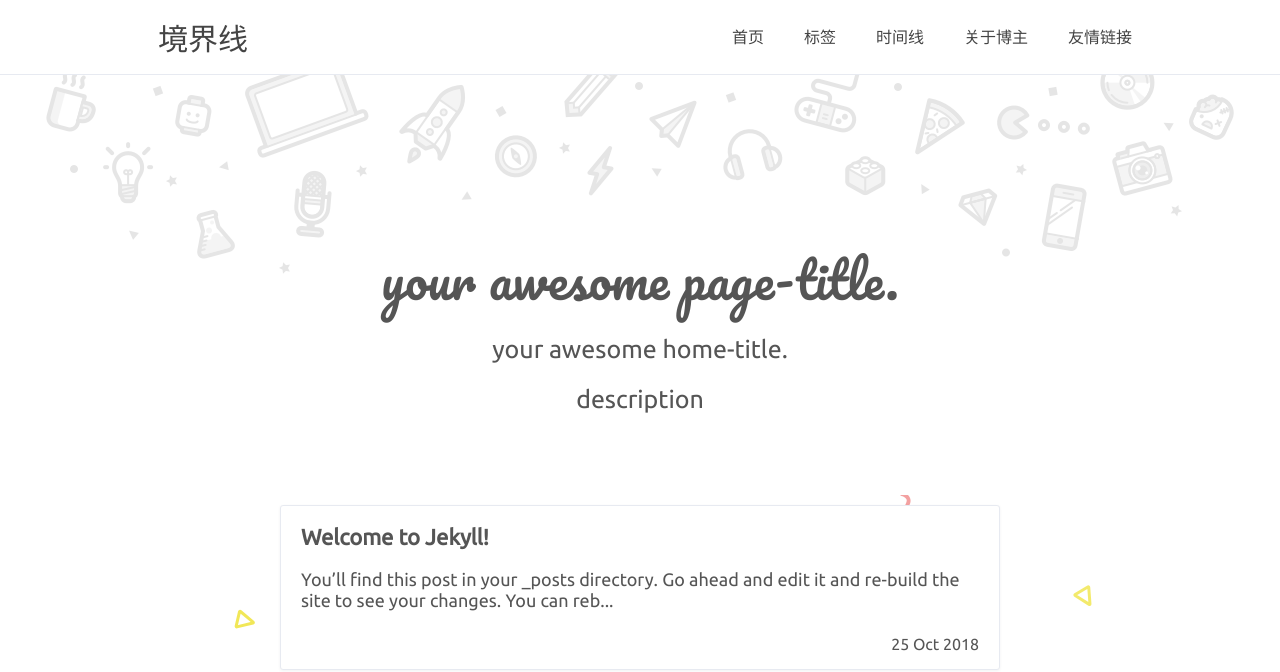
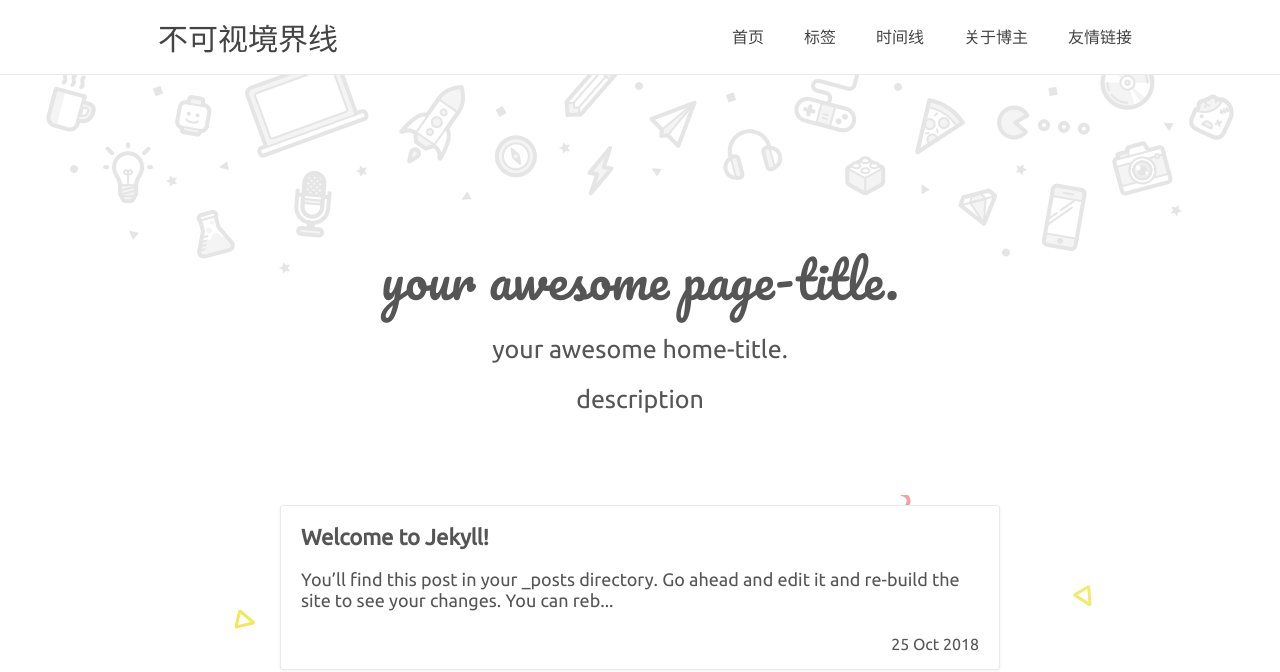
Before and after one commit to realmline/realmline.github.io, a Jekyll site: the page built from index.html, in a window 1280 px wide. Shown: the top 672 px of the page. Built offline with Jekyll 4.4.1, drawn with Linux system fonts in a browser that asks for light colours; comment, search, counter and statistics services are not loaded.

Commit message:
更改配置

```diff
--- a/_config.yml
+++ b/_config.yml
@@ -16,8 +16,8 @@ nav: # 最佳体验 六个标签 且最好每个标签不超过4中文字
 author: false
 name: '我在境界线的对面'
 NickName: '境界线'
-webtitle: '境界线'
-bio: 'your awesome bio'
+webtitle: '不可视境界线'
+bio: '不可视境界线'
 about: false
 aboutyou: 'your introduction'
 portraits: '/assets/profile.jpeg' # your portraits image file path
```
